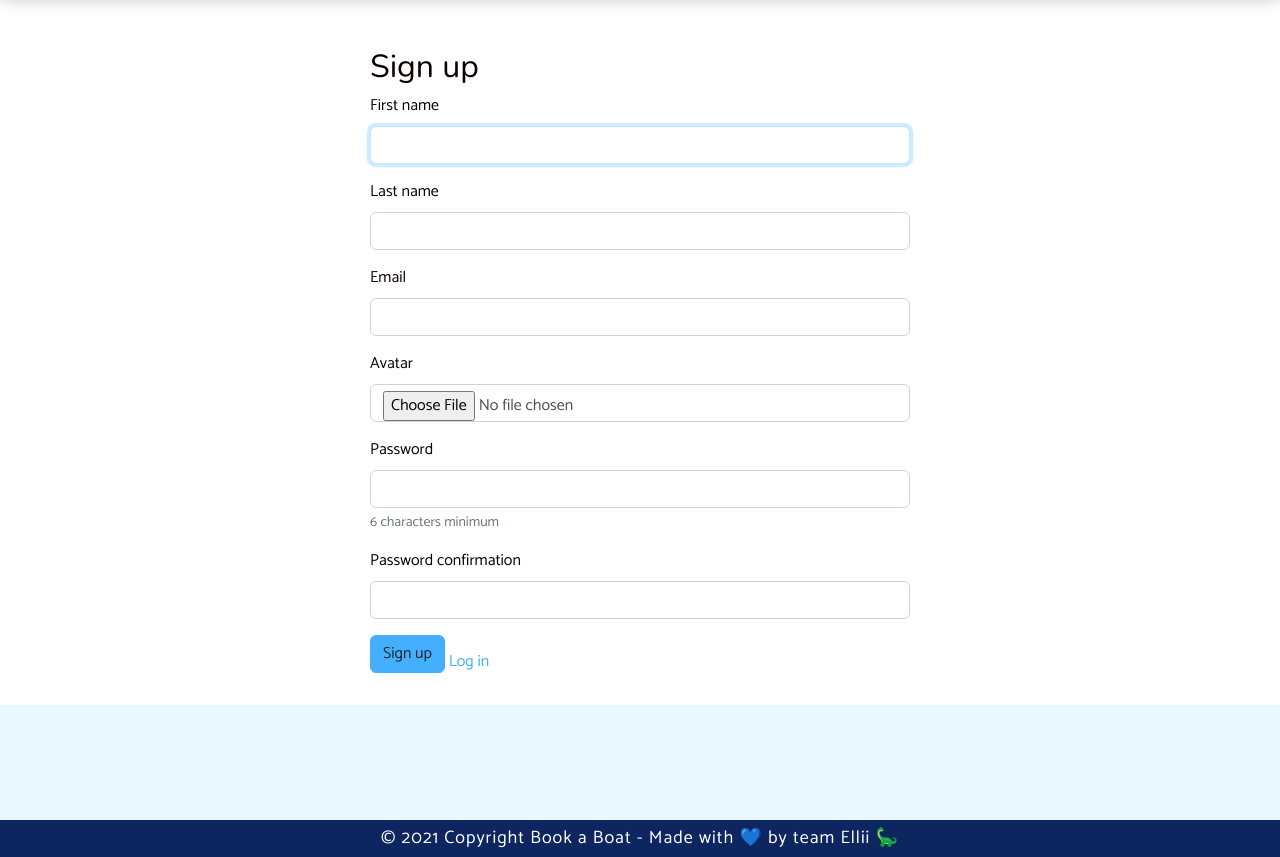
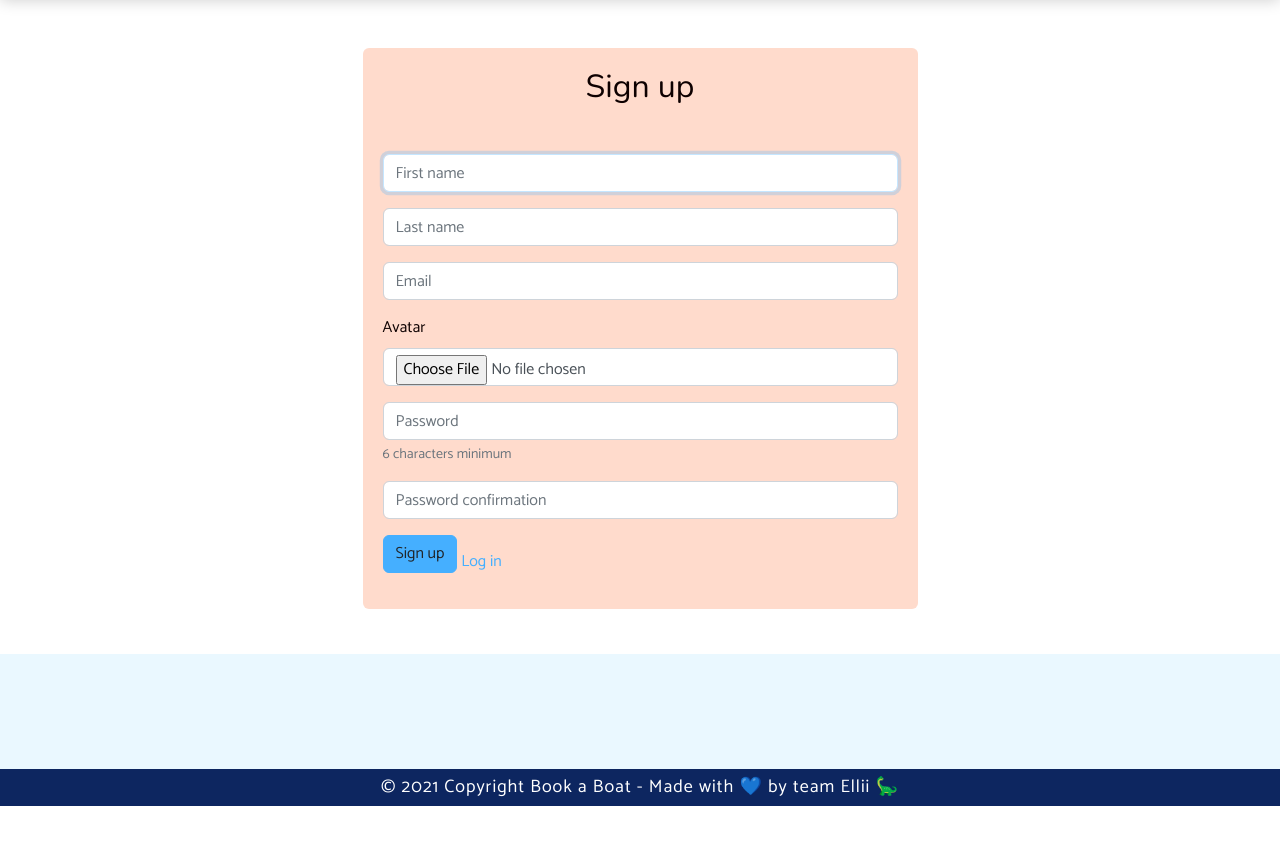
Before and after one commit to ThibautBaissac/book_a_boat, a Rails app: page /users/sign_up in a window 1280 px wide. Shown: the part 90-947 px from the top of the page. After the commit the page ends 896 px from the top, so only its background shows below. Run offline with Rails 7, Linux system fonts and the light colour scheme; style sheets or scripts are compiled from the project's sources; some libraries are stand-ins or nearby versions.

Commit message:
Updated sign-up page css

```diff
--- a/app/views/devise/registrations/new.html.erb
+++ b/app/views/devise/registrations/new.html.erb
@@ -1,33 +1,43 @@
-<div class="container mt-5">
-  <div class="row justify-content-md-center">
-    <div class="col-md-6">
-      <h2>Sign up</h2>
+<div class="container mt-5 d-flex justify-content-center align-items-center">
+  <%# <div class="row justify-content-center align-items-center" > %>
+    <div class="col-md-6" style="background-color: #FFDBCC; width: 100%; height: 100%; padding: 20px; border-radius: 6px;">
+      <h2 class="text-center mb-5" >Sign up</h2>
       <%= simple_form_for(resource, as: resource_name, url: registration_path(resource_name)) do |f| %>
         <%= f.error_notification %>
         <div class="form-inputs">
           <%= f.input :first_name,
                 required: true,
-                autofocus: true %>
+                autofocus: true,
+                placeholder: "First name",
+                label: false %>
           <%= f.input :last_name,
                 required: true,
-                autofocus: true %>
+                autofocus: true,
+                placeholder: "Last name",
+                label: false %>
           <%= f.input :email,
                 required: true,
                 autofocus: true,
-                input_html: { autocomplete: "email" }%>
+                input_html: { autocomplete: "email" },
+                placeholder: "Email",
+                label: false%>
           <%= f.input :avatar, as: :file %>
           <%= f.input :password,
                 required: true,
                 hint: ("#{@minimum_password_length} characters minimum" if @minimum_password_length),
-                input_html: { autocomplete: "new-password" } %>
+                input_html: { autocomplete: "new-password" },
+                placeholder: "Password",
+                label: false %>
           <%= f.input :password_confirmation,
                 required: true,
-                input_html: { autocomplete: "new-password" } %>
+                input_html: { autocomplete: "new-password" },
+                placeholder: "Password confirmation",
+                label: false %>
         </div>
         <div class="form-actions">
           <%= f.button :submit, "Sign up", class: "btn btn-primary mb-3" %> <%= render "devise/shared/links", class: "m-5" %>
         </div>
       <% end %>
     </div>
-  </div>
+  <%# </div> %>
 </div>
```
